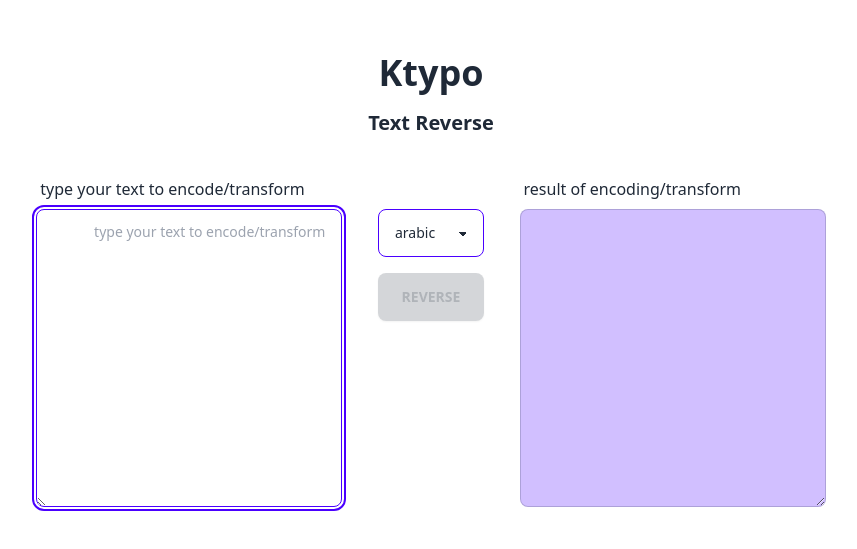
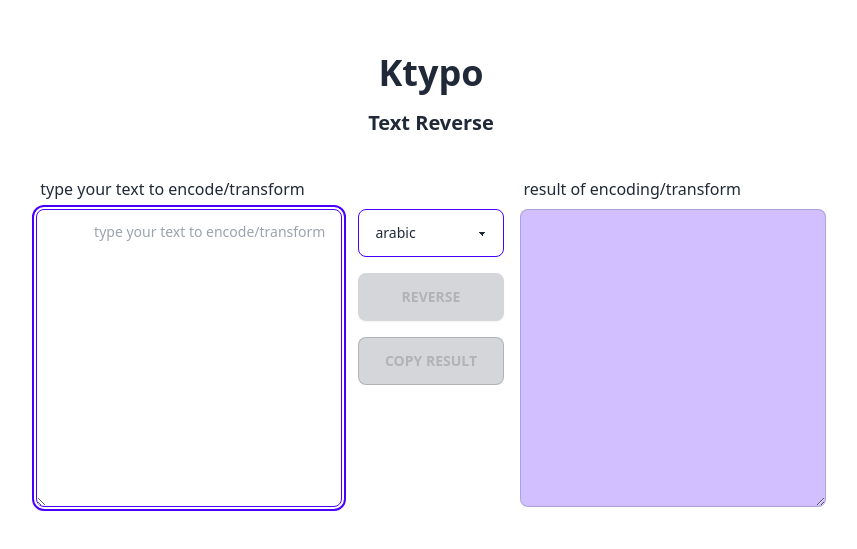
Before and after one commit to mohssineAboutaj/ktypo, a Vue app: page / in a window 1280 px wide. Shown: the part 133-682 px from the top of the page, without its empty margins (209-1066 px from the left). Built offline with nearby package versions, Linux system fonts and the light colour scheme.

Commit message:
feat: add copyText functionality

```diff
--- a/package.json
+++ b/package.json
@@ -9,6 +9,7 @@
     "lint": "vue-cli-service lint"
   },
   "dependencies": {
+    "@vueuse/core": "^10.6.1",
     "core-js": "^3.8.3",
     "vue": "^3.2.13"
   },
--- a/src/App.vue
+++ b/src/App.vue
@@ -25,11 +25,8 @@
             ></textarea>
           </div>
           <div class="col-span-5 md:col-span-1 flex justify-center items-start">
-            <div class="grid grid-cols-2 md:grid-cols-1 gap-4 md:mt-10">
-              <select
-                class="select select-primary w-full"
-                v-model="currentLayout"
-              >
+            <div class="grid grid-cols-3 md:grid-cols-1 gap-4 md:mt-10 w-full">
+              <select class="select select-primary" v-model="currentLayout">
                 <option
                   v-for="(layout, index) in keyboardLayouts"
                   :key="index"
@@ -39,11 +36,19 @@
                 </option>
               </select>
               <button
-                class="btn btn-primary uppercase w-full"
+                class="btn btn-primary uppercase"
                 @click="reverseText"
                 :class="{ 'btn-disabled': form.text.length === 0 }"
               >
-                <span>reverse</span>
+                reverse
+              </button>
+              <button
+                v-if="isSupported"
+                class="btn btn-success uppercase btn-outline"
+                :class="{ 'btn-disabled': form.result.length === 0 }"
+                @click="copy(form.result)"
+              >
+                {{ copied ? "copied" : "copy result" }}
               </button>
             </div>
           </div>
@@ -69,6 +74,7 @@
 <script setup>
 import { reactive, ref } from "vue"
 import { useLayouts } from "@/compasables/layouts"
+import { useClipboard } from "@vueuse/core"
 
 // data
 /// static
@@ -89,6 +95,11 @@ const form = reactive({
   result: "",
 })
 const currentLayout = ref(keyboardLayouts[0])
+
+// uses
+const { copy, copied, isSupported } = useClipboard({
+  source: currentLayout.value,
+})
 
 // methods
 /**
```
